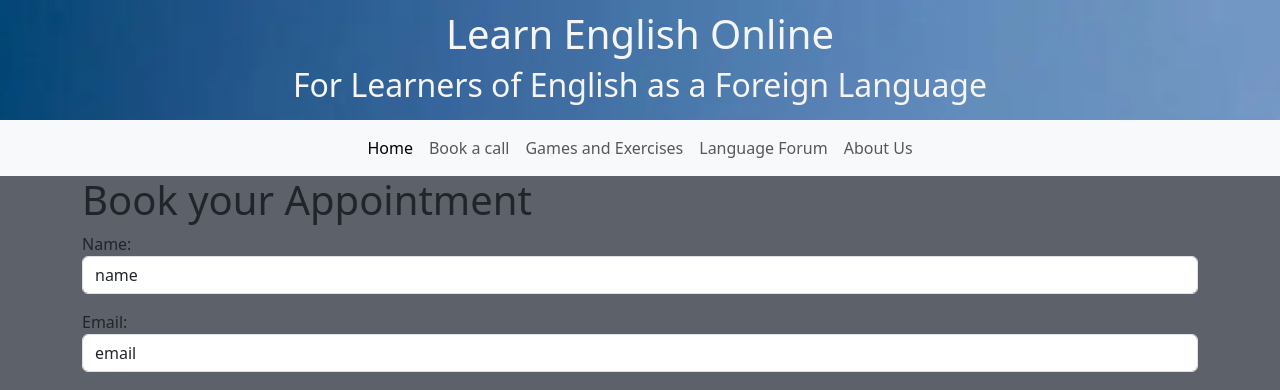
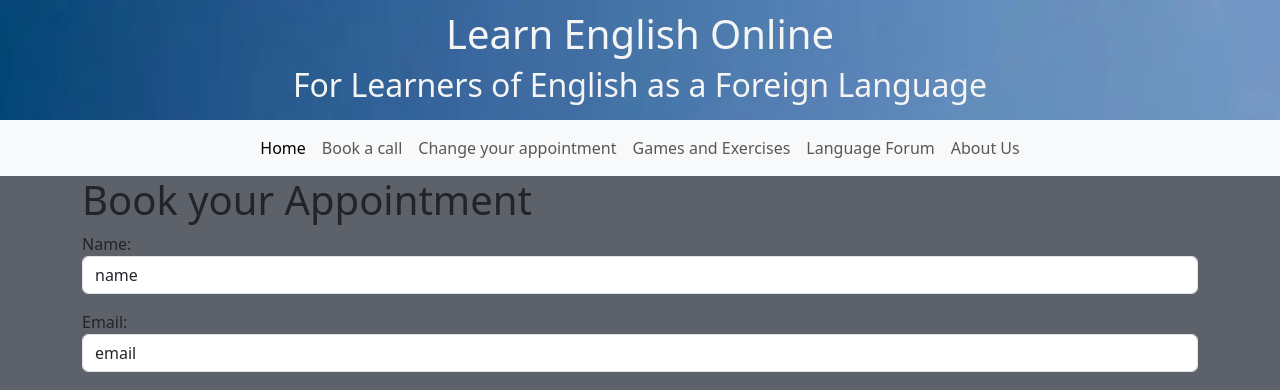
Before and after one commit to rich-p-rich/english-tutor-django-p4, a Django app: page /appointments/ in a window 1280 px wide. Shown: the top 390 px of the page. Run offline with Django 5.2, Linux system fonts and the light colour scheme; some libraries are stand-ins or nearby versions.

Commit message:
Add change appointment to navbar

```diff
--- a/templates/base.html
+++ b/templates/base.html
@@ -44,6 +44,9 @@
             <a class="nav-link" href="{% url 'appointments' %}">Book a call</a>
           </li>
           <li class="nav-item">
+            <a class="nav-link" href="{% url 'change' %}">Change your appointment</a>
+          </li>
+          <li class="nav-item">
             <a class="nav-link" href="#">Games and Exercises</a>
           </li>
           <li class="nav-item">
```
